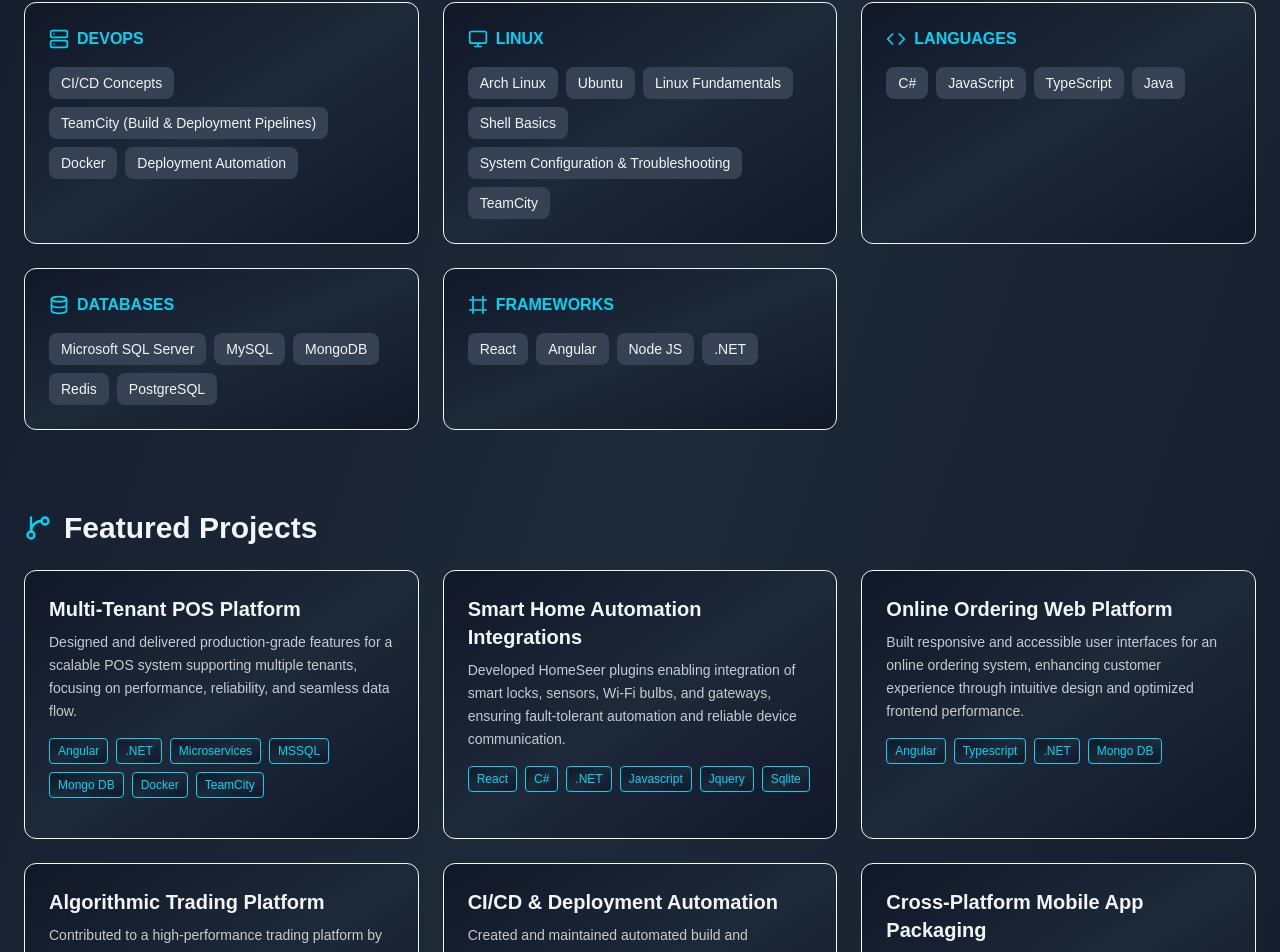
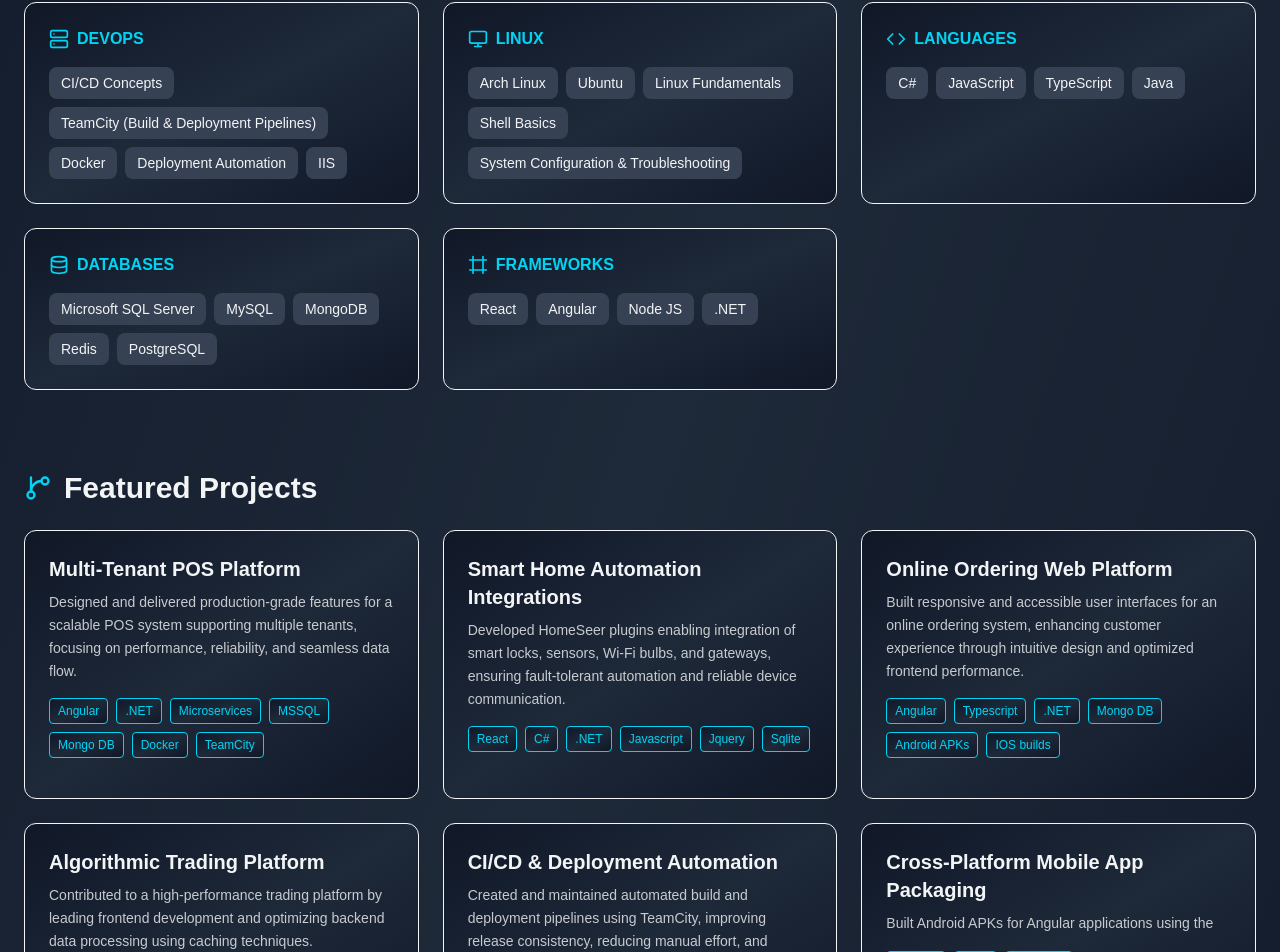
Before and after one commit to Yash-Daxini/portfolio, a Next.js app: page / in a window 1280 px wide. Shown: the part 1386-2338 px from the top of the page. Built offline with nearby package versions, Linux system fonts and the light colour scheme.

Commit message:
Add skill in specific project

```diff
--- a/src/shared/config.tsx
+++ b/src/shared/config.tsx
@@ -23,7 +23,7 @@
     {
         title: 'Online Ordering Web Platform',
         description: 'Built responsive and accessible user interfaces for an online ordering system, enhancing customer experience through intuitive design and optimized frontend performance.',
-        tech: ['Angular', 'Typescript', '.NET', 'Mongo DB']
+        tech: ['Angular', 'Typescript', '.NET', 'Mongo DB', 'Android APKs', 'IOS builds']
     },
     {
         title: 'Algorithmic Trading Platform',
@@ -63,11 +63,11 @@
 export const SKILLS = {
     devops: {
         icon: <Server size={20} />,
-        items: ['CI/CD Concepts', 'TeamCity (Build & Deployment Pipelines)', 'Docker', 'Deployment Automation']
+        items: ['CI/CD Concepts', 'TeamCity (Build & Deployment Pipelines)', 'Docker', 'Deployment Automation', 'IIS']
     },
     linux: {
         icon: <Monitor size={20} />,
-        items: ['Arch Linux', 'Ubuntu', 'Linux Fundamentals', 'Shell Basics', 'System Configuration & Troubleshooting', 'TeamCity']
+        items: ['Arch Linux', 'Ubuntu', 'Linux Fundamentals', 'Shell Basics', 'System Configuration & Troubleshooting']
     },
     languages: {
         icon: <Code size={20} />,
```
